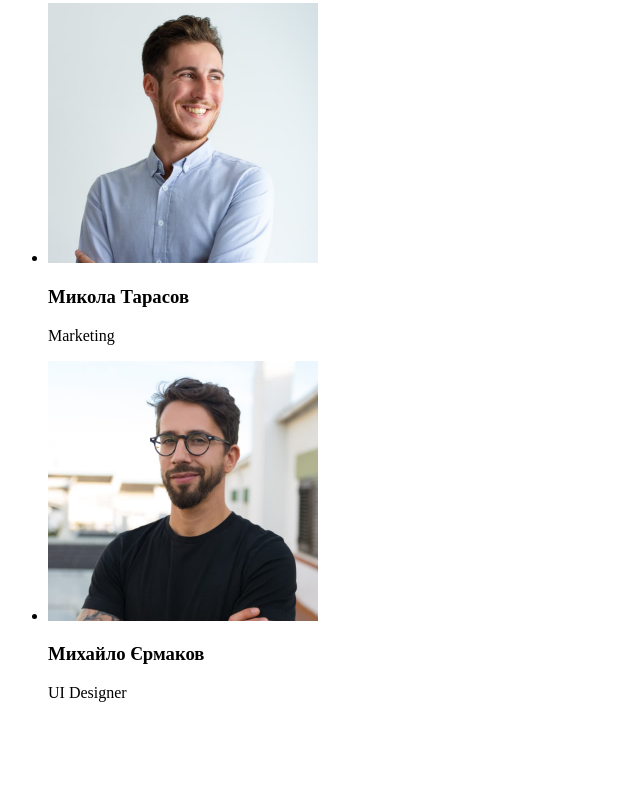
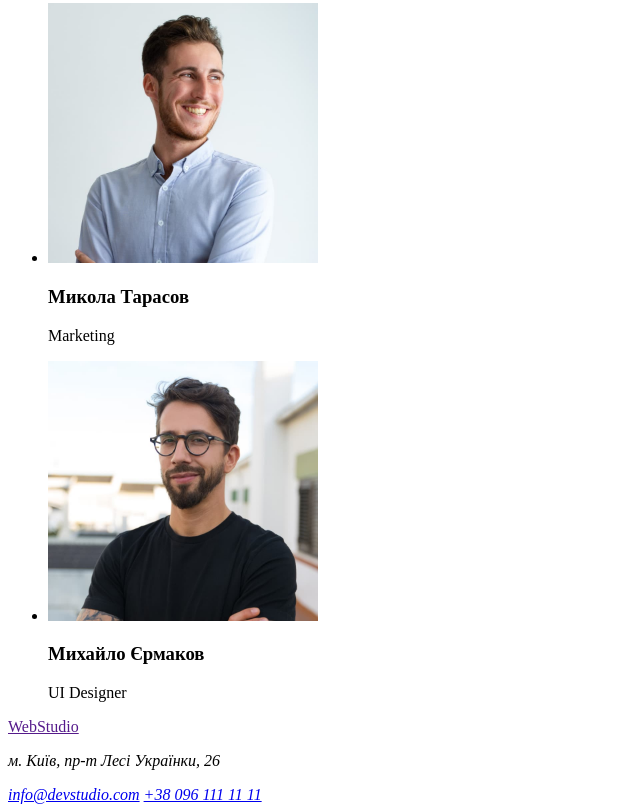
Before and after one commit to innekto/goit-markup-hw-01, a plain HTML site: page index.html in a window 1280 px wide. Shown: the part 2298-3110 px from the top of the page, without its empty margins (0-640 px from the left). Before the commit the page ends 3016 px from the top, so only its background shows below. Drawn offline with Linux system fonts and the light colour scheme.

Commit message:
create footer

```diff
--- a/index.html
+++ b/index.html
@@ -94,6 +94,16 @@
         </section>
 
     </main>
+    <footer>
+        <a href="">WebStudio</a>
+
+        <address>
+            <p>м. Київ, пр-т Лесі Українки, 26</p>
+            <a href="mailto:info@devstudio.com">info@devstudio.com</a>
+            <a href="tel:+380961111111">+38 096 111 11 11</a>
+        </address>
+
+    </footer>
 
 
 </body>
```
